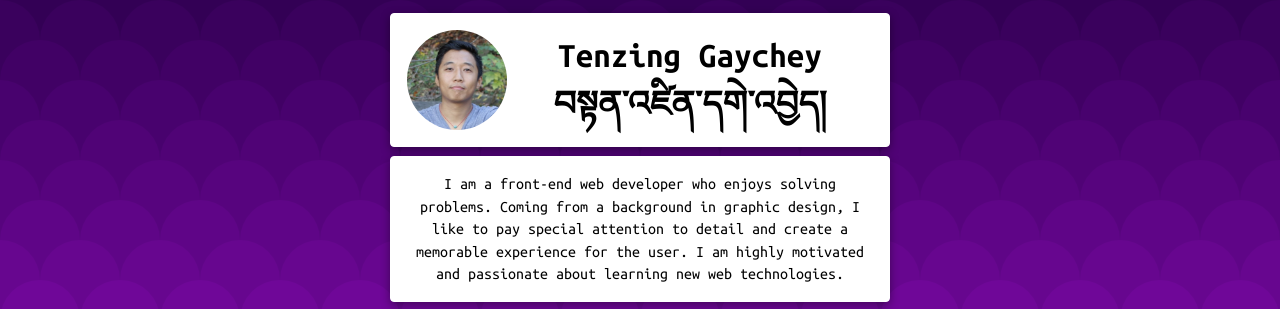
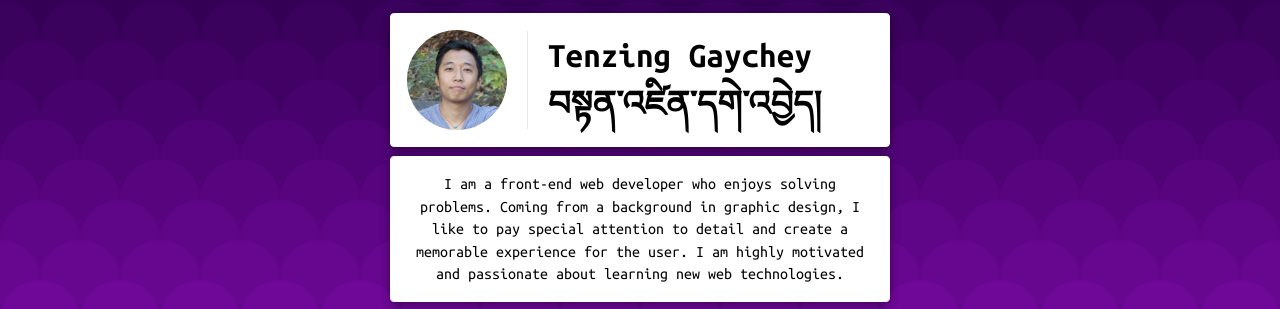
Before and after one commit to gyrad/gyrad.github.io, a website: page index.html in a window 1280 px wide. Shown: the top 309 px of the page. Drawn offline with Linux system fonts and the light colour scheme.

Commit message:
Changed heading style on desktop.

```diff
--- a/index.html
+++ b/index.html
@@ -69,6 +69,10 @@ background-size: contain;
       @media (min-width: 550px) {
         h1{
           font-size: 2.2rem;
+          border-left: 1px solid #E9E9E9;
+          margin-left: 20px;
+          padding-left: 20px;
+          text-align: left;
         }
       }
 
```
